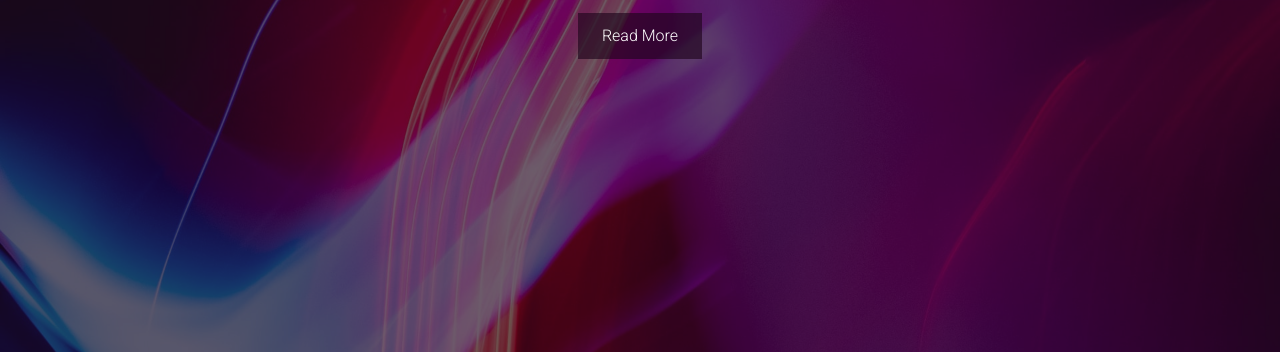
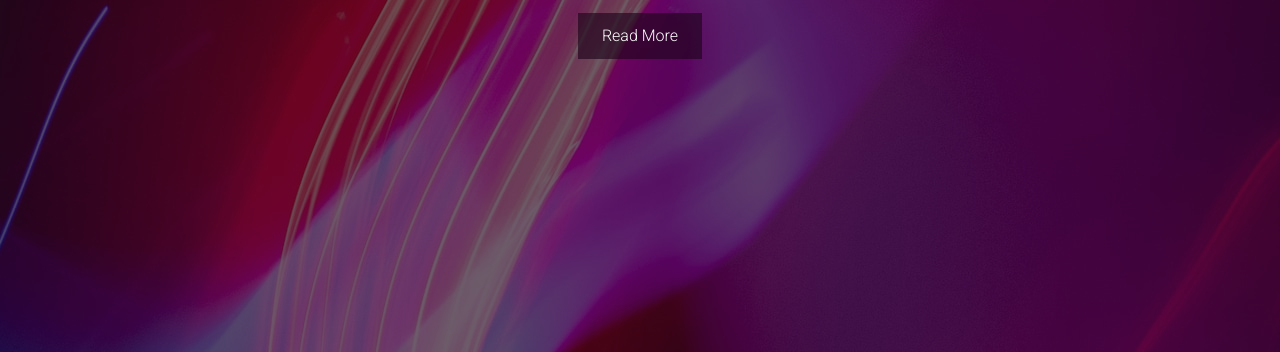
Before and after one commit to MantasLuk/Hamburger-Menu, a plain HTML site: page index.html in a window 1280 px wide. Shown: the part 448-800 px from the top of the page. Drawn offline with Linux system fonts and the light colour scheme.

Commit message:
fix background

```diff
--- a/index.html
+++ b/index.html
@@ -4,10 +4,10 @@
     <meta charset="UTF-8">
     <meta http-equiv="X-UA-Compatible" content="IE=edge">
     <meta name="viewport" content="width=device-width, initial-scale=1.0">
-    <link rel="stylesheet" href="style.css" type="text/css">
+    <link rel="stylesheet" href="style.css">
     <title>Hamburger menu</title>
 </head>
-<body>
+<body style="background: url(../img/neon.jpg) no-repeat center center;">
     <div class="menu-wrap">
         <input type="checkbox" class="toggler">
         <div class="hamburger"><div></div></div>
--- a/style.css
+++ b/style.css
@@ -5,10 +5,6 @@
     --overlay-clr: rgba(22, 13, 15, 0.85);
     --menu-speed: 0.75s;
 
-}
-
-body {
-    background: url(../img/neon.jpg) no-repeat center center/cover;
 }
 
 *{
```
